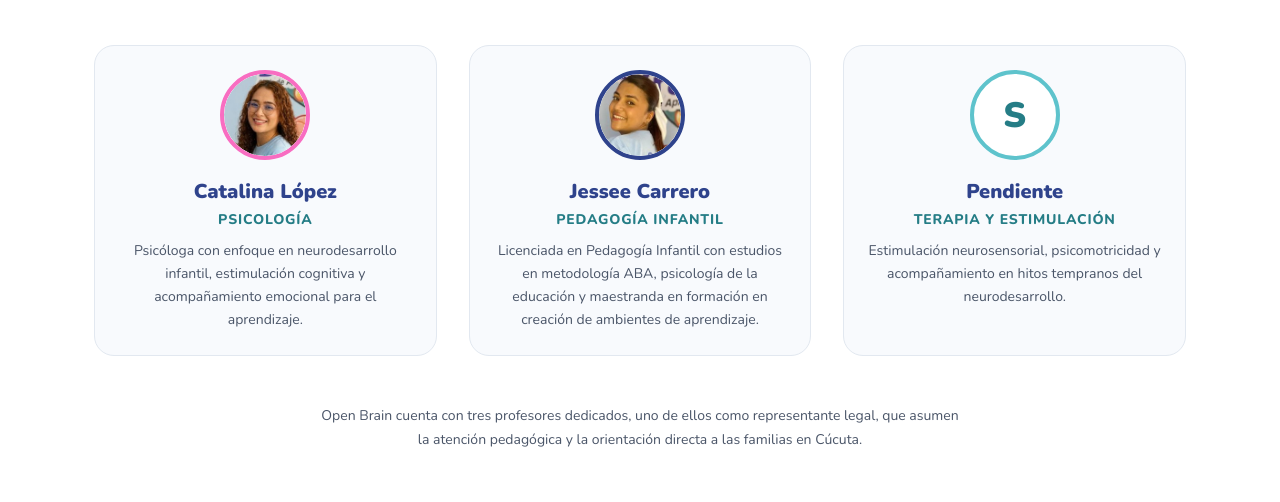
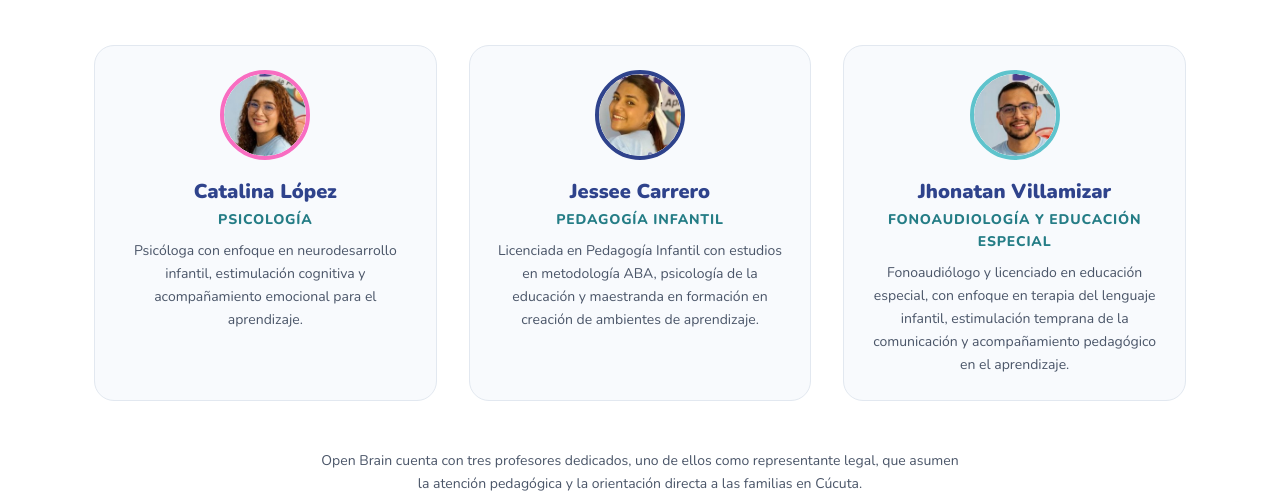
Before and after one commit to juliancaceres23/openBrainDemo, a plain HTML site: page equipo.html in a window 1280 px wide. Shown: the part 210-712 px from the top of the page. Drawn offline with nearby package versions, Linux system fonts and the light colour scheme.

Commit message:
feat: agregar perfil e imagen de Jhonatan Villamizar en equipo

```diff
--- a/equipo.html
+++ b/equipo.html
@@ -107,15 +107,15 @@
             </p>
           </article>
 
-          <!-- Profesional 3: Sofía / Terapia -->
-          <article class="team-card" aria-label="Perfil profesional de Terapia y Estimulación">
+          <!-- Profesional 3: Jhonatan Villamizar / Fonoaudiología y Educación Especial -->
+          <article class="team-card" aria-label="Perfil profesional de Jhonatan Villamizar">
             <div class="team-avatar team-avatar--teal">
-              <span>S</span>
+              <img src="img/equipo-jhonatan-villamizar.jpg" alt="Fotografía de Jhonatan Villamizar" class="team-avatar__img" width="82" height="82" loading="lazy">
             </div>
-            <h2 class="team-card__name">Pendiente</h2>
-            <p class="team-card__role">Terapia y Estimulación</p>
+            <h2 class="team-card__name">Jhonatan Villamizar</h2>
+            <p class="team-card__role">Fonoaudiología y Educación Especial</p>
             <p class="team-card__bio">
-              Estimulación neurosensorial, psicomotricidad y acompañamiento en hitos tempranos del neurodesarrollo.
+              Fonoaudiólogo y licenciado en educación especial, con enfoque en terapia del lenguaje infantil, estimulación temprana de la comunicación y acompañamiento pedagógico en el aprendizaje.
             </p>
           </article>
         </div>
```
Also changed, not shown: img/equipo-jhonatan-villamizar.jpg (added).
